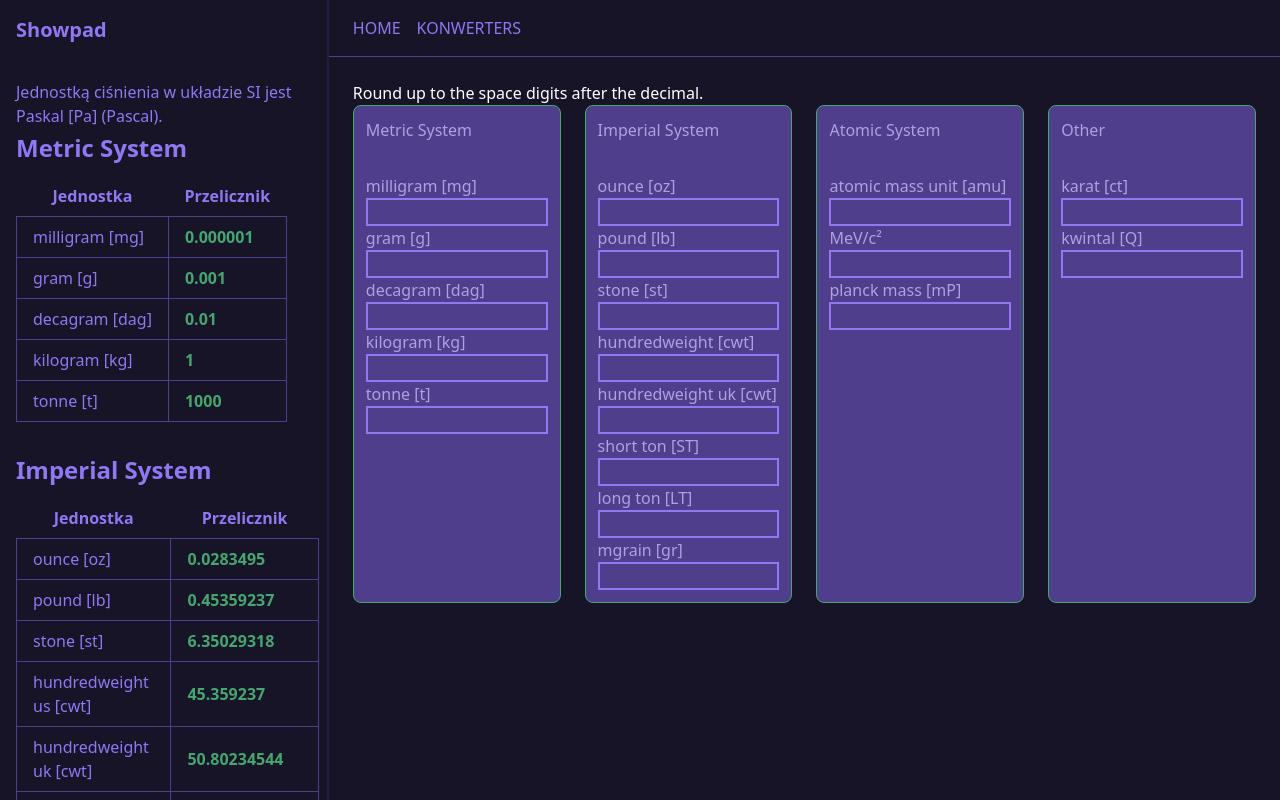
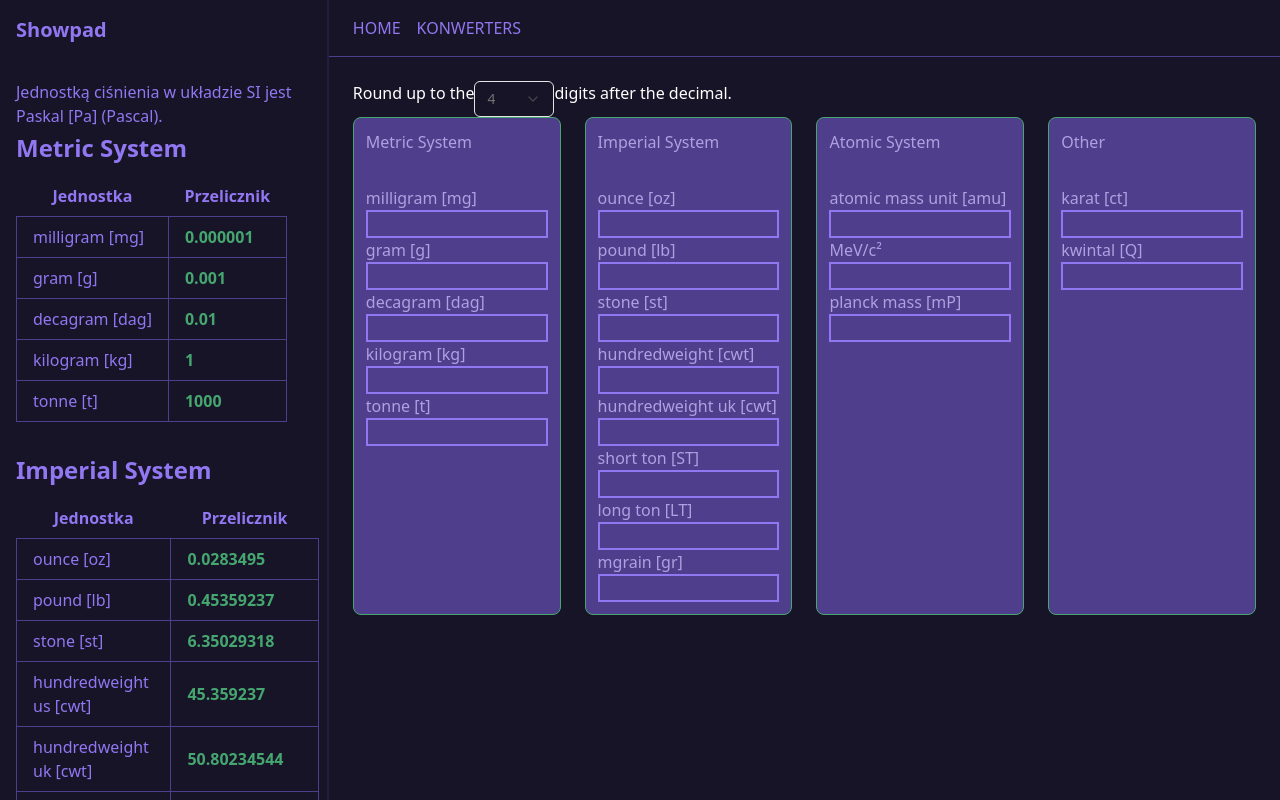
Before and after one commit to PiotrCembrowski/uniter, a Next.js app: page /mass in a window 1280 px wide. Shown: the top 800 px of the page. Built offline with nearby package versions, Linux system fonts and the light colour scheme; what next-redux-wrapper would draw is missing.

Commit message:
select compomemnt added

```diff
--- a/app/components/units/MassUnitDash.tsx
+++ b/app/components/units/MassUnitDash.tsx
@@ -5,6 +5,14 @@ import UnitCard, { Values } from "./MassUnitCard";
 import { useState } from "react";
 import { useAppSelector } from "@/store/hooks";
 import Big from "big.js";
+import {
+  Select,
+  SelectContent,
+  SelectGroup,
+  SelectItem,
+  SelectTrigger,
+  SelectValue,
+} from "@/components/ui/select";
 
 const MassUnitDash = () => {
   const showMetricValue = useAppSelector((state) => state.massSlice.metric);
@@ -60,8 +68,34 @@ const MassUnitDash = () => {
 
   return (
     <>
-      <h3 className="text-white">
-        Round up to the space digits after the decimal.
+      <h3 className="text-white flex">
+        Round up to the
+        <Select>
+          <SelectTrigger className="w-[80px]">
+            <SelectValue placeholder="4" />
+          </SelectTrigger>
+          <SelectContent>
+            <SelectGroup>
+              <SelectItem value="1">1</SelectItem>
+              <SelectItem value="2">2</SelectItem>
+              <SelectItem value="3">3</SelectItem>
+              <SelectItem value="4">4</SelectItem>
+              <SelectItem value="5">5</SelectItem>
+              <SelectItem value="6">6</SelectItem>
+              <SelectItem value="7">7</SelectItem>
+              <SelectItem value="8">8</SelectItem>
+              <SelectItem value="9">9</SelectItem>
+              <SelectItem value="10">10</SelectItem>
+              <SelectItem value="11">11</SelectItem>
+              <SelectItem value="12">12</SelectItem>
+              <SelectItem value="13">13</SelectItem>
+              <SelectItem value="14">14</SelectItem>
+              <SelectItem value="15">15</SelectItem>
+              <SelectItem value="infinite">infinite</SelectItem>
+            </SelectGroup>
+          </SelectContent>
+        </Select>{" "}
+        digits after the decimal.
       </h3>
       <div className="grid grid-cols-1 gap-6 md:grid-cols-2 lg:grid-cols-4">
         <UnitCard title="Metric System" value={metricValue} />
```
